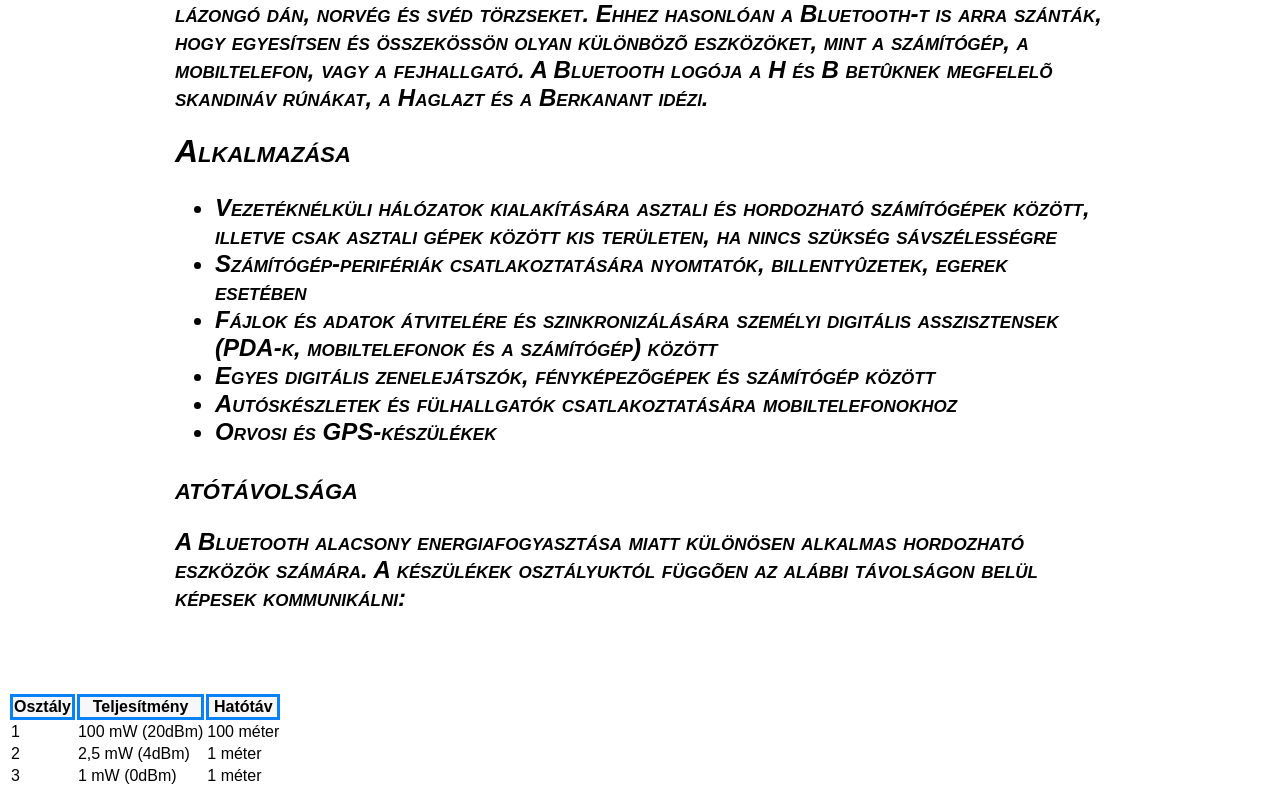
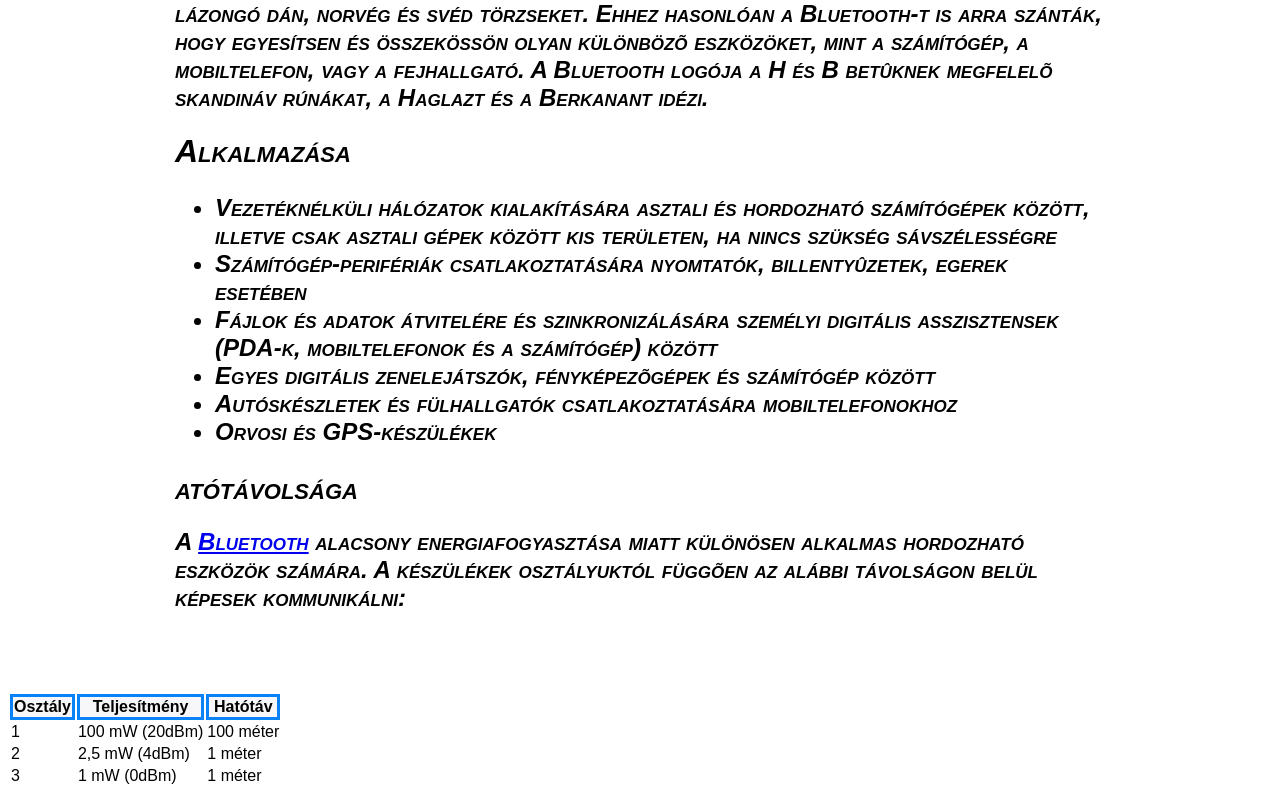
Before and after one commit to JonasRoland/dolgozat, a plain HTML site: page index.html in a window 1280 px wide. Shown: the part 461-1257 px from the top of the page. Drawn offline with Linux system fonts and the light colour scheme.

Commit message:
11.feladat

```diff
--- a/index.html
+++ b/index.html
@@ -32,7 +32,7 @@
 
     <h1>atótávolsága</h1>
 
-    <h2>A Bluetooth alacsony energiafogyasztása miatt különösen alkalmas hordozható eszközök számára. A készülékek osztályuktól függõen az alábbi távolságon belül képesek kommunikálni:</h2>
+    <h2>A <a href="https://hu.wikipedia.org/wiki/Bluetooth">Bluetooth</a> alacsony energiafogyasztása miatt különösen alkalmas hordozható eszközök számára. A készülékek osztályuktól függõen az alábbi távolságon belül képesek kommunikálni:</h2>
 
   </div>
 
```
